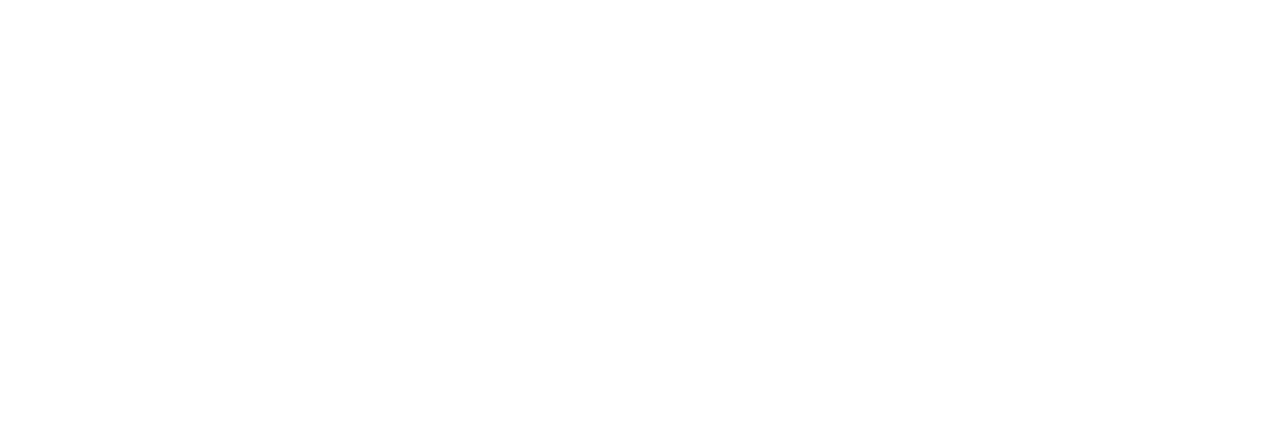
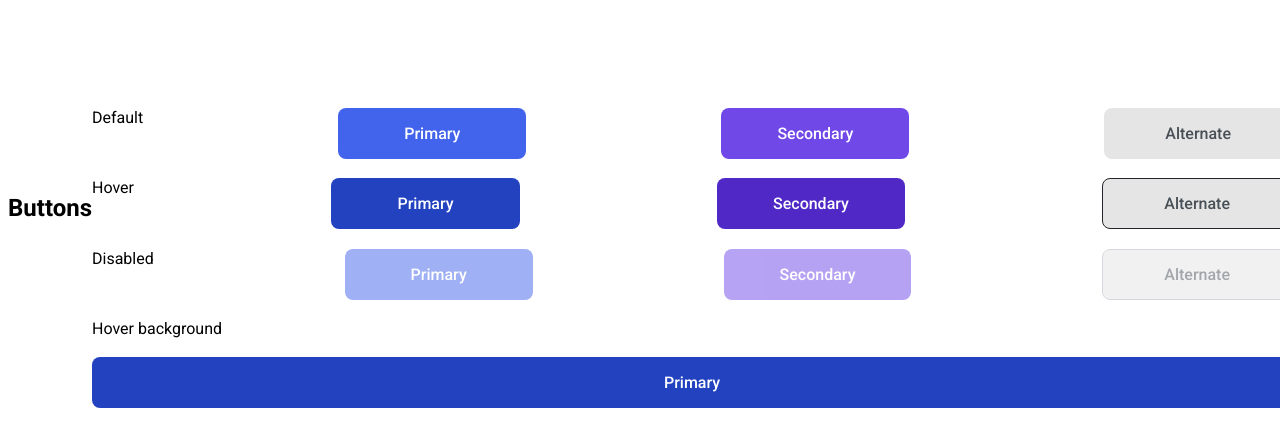
Before and after one commit to js-tasks-ru/htmlcss-20230124_lavrovfp1995, a website: page 03-lection1/01-button/index.html in a window 1280 px wide. Drawn offline with Linux system fonts and the light colour scheme.

Commit message:
complited_button-component

```diff
--- a/03-lection1/01-button/button.css
+++ b/03-lection1/01-button/button.css
@@ -1 +1,100 @@
-/* Стилизация кнопки */
+.btn__components{
+    display: flex;
+    justify-content: space-around;
+    align-items: center;
+}
+
+.btns{
+    display: flex;
+    flex-direction: column;
+    justify-content: space-between;
+    margin-top: 100px;
+    height: 300px;
+}
+
+.btns__default, .btns__hover{
+    display: flex;
+    justify-content: space-between;;
+    width: 1200px;
+}
+
+
+
+button{
+    font-family: 'Roboto';
+    font-style: normal;
+    font-weight: 500;
+    font-size: 16px;
+    line-height: 19px;
+    text-align: center;
+    color: #FFFFFF;
+    cursor: pointer;
+    border-radius: 8px;
+    border: none;
+    /* main style for button */
+}
+
+/* common padding btns */
+
+.btn__primary{
+    padding: 16px 66px 16px 66px;
+}
+
+.btn__secondary{
+    padding: 15px 56px 15px 56px;
+}
+
+.btn__alternate{
+    padding: 15px 61px 15px 61px;
+}
+
+/* add background */
+
+.btn__primary-default{
+    background: #4263EB;
+}
+.btn__secondary-default{
+    background: #7048E8;
+}
+
+.btn__alternate-default{
+    background: #E5E5E5;
+    color: #495057;
+}
+
+.btn__primary-hover{
+    background: #2342C0;
+    transition: background-color, opacity 0.5s;
+}
+
+.btn__secondary-hover{
+    background: #5028C6;
+}
+
+.btn__alternate-hover{
+    background: #E5E5E5;
+    border: 1px solid #212429;
+    color: #495057;
+}
+
+.btn__primary-disabled{
+    background: #4263EB;
+    opacity: 0.5;
+}
+
+.btn__secondary-disabled{
+    background: #7048E8;
+    opacity: 0.5;
+}
+
+.btn__alternate-disabled{
+    border: 1px solid #ACB5BD;
+    background: #E5E5E5;
+    color: #495057;
+    opacity: 0.5;
+}
+
+.btn__primary-hover:hover{
+    background: #5028C6;
+    opacity: 0.5;
+}
--- a/03-lection1/01-button/index.html
+++ b/03-lection1/01-button/index.html
@@ -6,6 +6,32 @@
         <link rel="stylesheet" href="./button.css">
     </head>
     <body>
+        <section class="btn__components">
+            <h1>Buttons</h1>
+            <div class="btns">
+                <div class="btns__default">
+                    <span>Default</span>
+                    <button class="btn__primary btn__primary-default">Primary</button>
+                    <button class="btn__secondary btn__secondary-default">Secondary</button>
+                    <button class="btn__alternate btn__alternate-default">Alternate</button>
+                </div>
 
+                <div class="btns__hover">
+                    <span>Hover</span>
+                    <button class="btn__primary btn__primary-hover">Primary</button>
+                    <button class="btn__secondary btn__secondary-hover">Secondary</button>
+                    <button class="btn__alternate btn__alternate-hover">Alternate</button>
+                </div>
+
+                <div class="btns__hover">
+                    <span>Disabled</span>
+                    <button class="btn__primary btn__primary-disabled" disabled>Primary</button>
+                    <button class="btn__secondary btn__secondary-disabled" disabled>Secondary</button>
+                    <button class="btn__alternate btn__alternate-disabled" disabled>Alternate</button>
+                </div>
+
+                <span>Hover background</span><button class="btn__primary btn__primary-hover">Primary</button>
+            </div>
+        </section>
     </body>
 </html>
```
